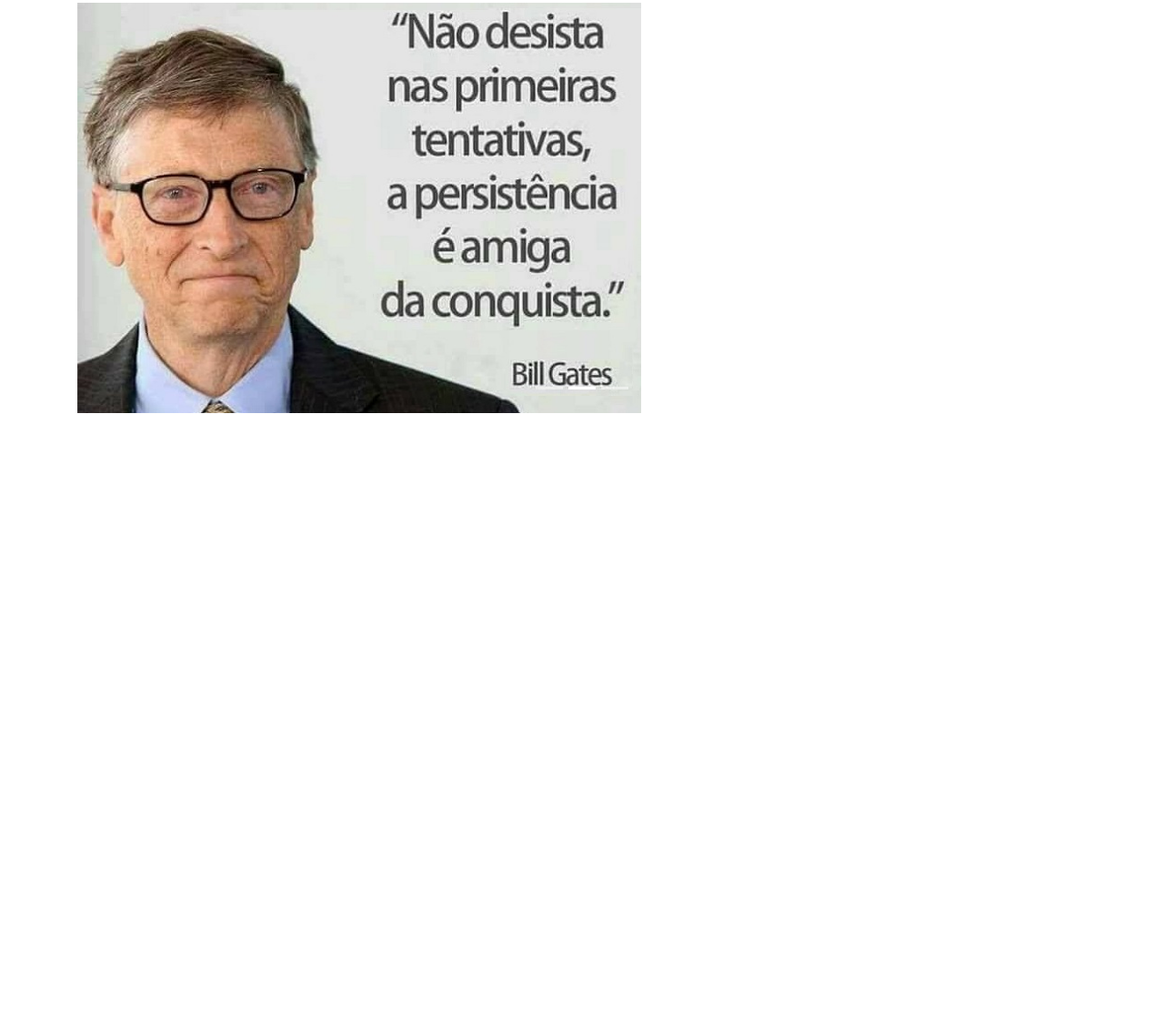
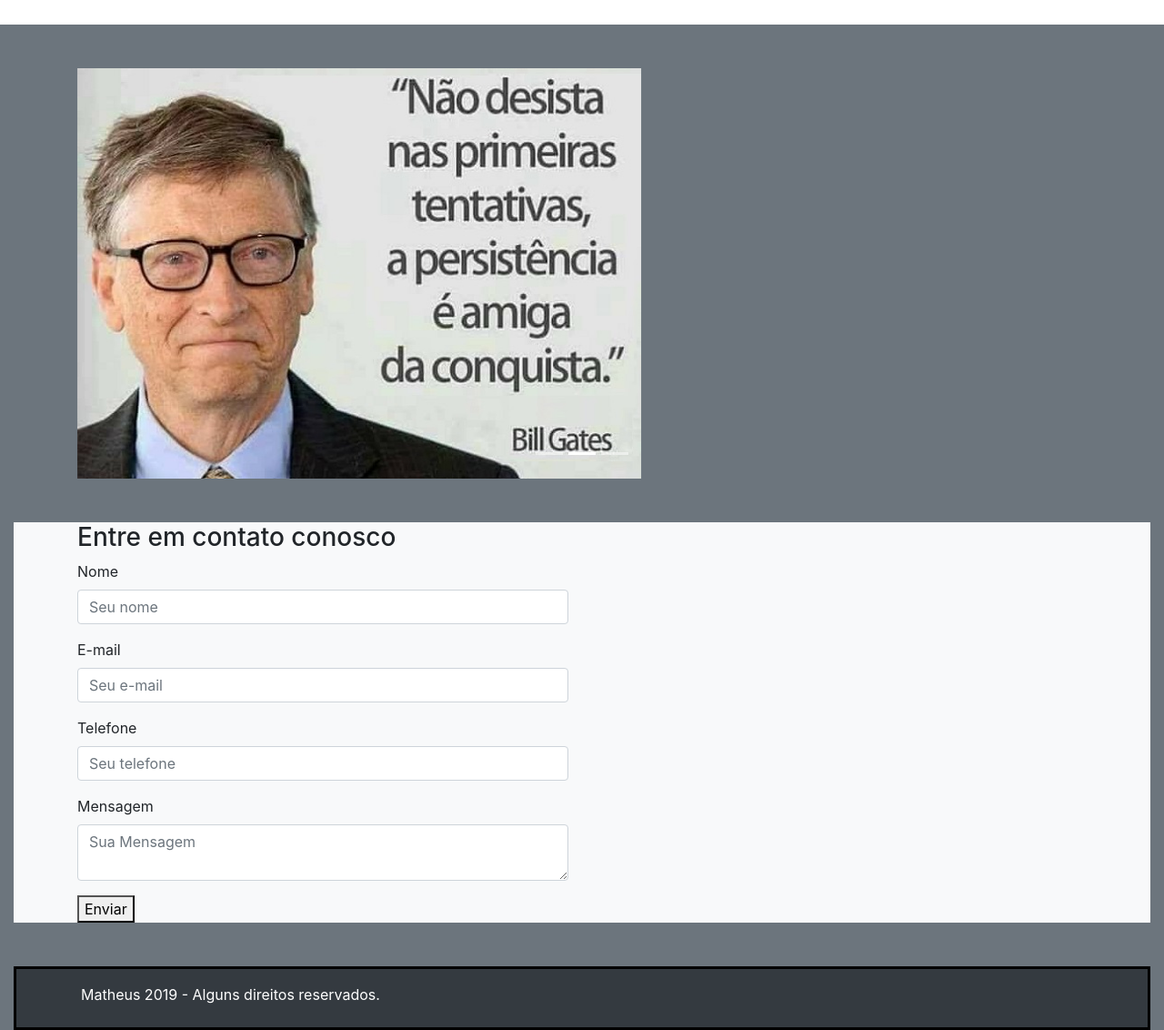
Before and after one commit to matheuslopesfrazao/SiteMotivacional, a plain HTML site: page index.html in a window 1280 px wide. Shown: the part 831-1963 px from the top of the page at 91% size. Before the commit the page ends 1285 px from the top, so only its background shows below. Drawn offline with nearby package versions, Linux system fonts and the light colour scheme; files that its build step writes are made by us from their sources.

Commit message:
adicionando formulário e footer

```diff
--- a/css/style.css
+++ b/css/style.css
@@ -0,0 +1,7 @@
+footer {
+	color: black;
+	border: solid 3px black;
+}
+footer p {
+	color: yellow;
+}
--- a/index.html
+++ b/index.html
@@ -3,8 +3,9 @@
 <head>
 	<meta charset="utf-8">
 	<title>Site Motivacional</title>
+	<link rel="stylesheet" type="text/css" href="style.css">
 	<link rel="stylesheet" type="text/css" href="css/bootstrap.min.css">
-	<!-- SCRIPTS IMPORT -->
+	<!-- Scripts importados -->
   <script src="https://ajax.googleapis.com/ajax/libs/jquery/3.3.1/jquery.min.js"></script>
  </head>
 <body>
@@ -44,7 +45,7 @@
 		</div><!-- fecha container-fluid-->
 	</section><!-- Fecha seção Introdução -->
 
-	<section class="cards"><!-- Abre seção Cards -->
+	<section class="cards pt-4"><!-- Abre seção Cards -->
 		<div class="container-fluid mt-5 mb-5"><!-- Abre container-fluid -->
 			<div class="container"><!-- Abre container -->
 				<div class="row"><!-- Abre linha -->
@@ -74,10 +75,9 @@
 		</div><!-- fecha container-fluid -->
 	</section><!-- fecha seção Cards --	>
 
-		<section>
-			<!--Carousel -->
-			<div class="sobreNos__container">
-				<div class="container">
+	<section><!-- Abre seção Carousel-->
+		<div class="container-fluid bg-secondary">
+			<div class="container pt-5">
 				<div class="row">
 					<div class="col-12 text-center">
 						<!--Carousel Indicadores-->
@@ -88,16 +88,19 @@
 						    <li data-target="#carouselExampleIndicators" data-slide-to="2"></li>
 						  </ol>
 						  <!--Carousel imagens-->
+
 						  <div class="carousel-inner">
 						    <div class="carousel-item active">
-								  <img src="img/frase-bill-gates.jpg" class="sobreNos__imgContainer">
+							  	<img src="img/frase-bill-gates.jpg" class="">
 							</div>
+
 						  <div class="carousel-item">
-								  <img src="img/frase-steve-jobs.jpg" class="sobreNos__imgContainer">
+							  <img src="img/frase-steve-jobs.jpg" class="">
 							</div>
+
 						 	<div class="carousel-inner">
 						    	<div class="carousel-item">
-								  <img src="img/frase-will-smith.jpg" class="sobreNos__imgContainer">
+							  		<img src="img/frase-will-smith.jpg" class="">
 									</div>
 						  	<!--Carousel Botões-->
 						  	<a class="carousel-control-prev" href="#carouselExampleIndicators" role="button" data-slide="prev">
@@ -112,9 +115,52 @@
 						</div>
 					</div>
 				</div>
+			</div><!-- Fecha container-->
+		</div><!-- Fecha container-fluid-->
+	</section><!-- Fecha seção Carousel-->
+
+	<section class="contato mt-5 mb-5"><!-- Abre seção Contato-->
+		<div class="container-fluid bg-light"><!-- Abre container-fluid-->
+			<div class="container"><!-- Abre container -->
+				<div class="row"><!-- Abre linha -->
+					<div class="col-6"><!-- Abre coluna -->
+						<h3>Entre em contato conosco</h3>
+						<form>
+						  <div class="form-group">
+								<label>Nome</label>
+								<input type="email" class="form-control" name="" placeholder="Seu nome">
 							</div>
+							<div class="form-group">
+								<label>E-mail</label>
+								<input type="" class="form-control" name="" placeholder="Seu e-mail">
 							</div>
-	</section>
+							<div class="form-group">
+								<label>Telefone</label>
+								<input type=""class="form-control" name="" placeholder="Seu telefone">
+							</div>
+							<div class="form-group">
+								<label>Mensagem</label>
+								<textarea class="form-control" placeholder="Sua Mensagem"></textarea>
+							</div>
+							<button>Enviar</button>
+						</form>
+					</div><!-- fecha coluna -->
+				</div><!-- fecha linha -->
+			</div><!-- fecha container -->
+		</div><!-- fecha container-fluid -->
+	</section><!-- fecha seção Contato -->
+
+	<footer class="mt-5"><!-- Abre Footer -->
+		<div class="container-fluid bg-dark"><!-- Abre container-fluid -->
+			<div class="container"><!-- Abre container -->
+				<div class="row"><!-- Abre linha -->
+					<div class="col-12 pt-3 pb-2"><!-- Abre coluna -->
+						<p class="text-white pl-1">Matheus 2019 - Alguns direitos reservados.</p>
+					</div><!-- fecha coluna -->
+				</div><!-- fecha linha -->
+			</div><!-- fecha container -->
+		</div><!-- fecha container-fluid -->
+	</footer><!-- fecha Footer -->
 
 	<!-- Abre JAVA SCRIPT -->
 	<script src="js/bootstrap.js"></script>
```
Also changed, not shown: img/teste.jpg (added). Lines whose indentation alone changed are shown as unchanged.
